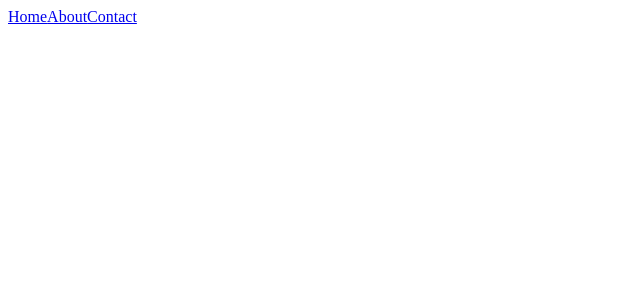
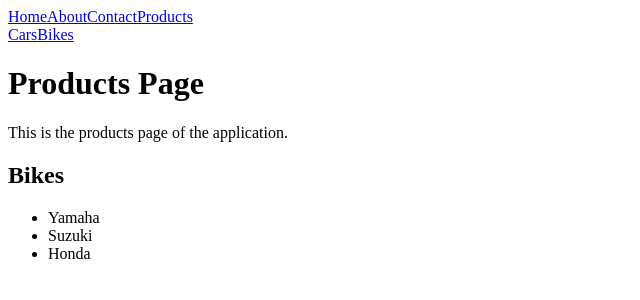
Before and after one commit to mehdi80/learninig-react-challenges, a React (Vite) app: page /products/bikes in a window 1280 px wide. Before the commit this address had no page. Shown: the top 300 px of the page, without its empty margins (0-640 px from the left). Built offline with nearby package versions, Linux system fonts and the light colour scheme.

Commit message:
nested routes

```diff
--- a/src/App.tsx
+++ b/src/App.tsx
@@ -2,6 +2,9 @@ import { BrowserRouter, Link, Route, Routes } from "react-router"
 import { Contact } from "./pages/Contact"
 import { Home } from "./pages/home"
 import { About } from "./pages/about"
+import { Products } from "./pages/Products"
+import { BikeProducts } from "./pages/Bike-products"
+import { CarProducts } from "./pages/Car-products"
 
 function App() {
   return (
@@ -10,10 +13,15 @@ function App() {
         <Link to="/">Home</Link>
         <Link to="/about">About</Link>
         <Link to="/contact">Contact</Link>
+        <Link to="/products">Products</Link>
       </nav>
 
       <Routes>
         <Route path="/" element={<Home />} />
+        <Route path="/products" element={<Products />} >
+          <Route path="cars" element={<CarProducts />} />
+          <Route path="bikes" element={<BikeProducts />} />
+        </Route>
         <Route path="/about" element={<About />} />
         <Route path="/contact" element={<Contact />} />
       </Routes>
--- /dev/null
+++ b/src/pages/Bike-products.tsx
@@ -0,0 +1,12 @@
+export function BikeProducts() {
+    return (
+        <div>
+            <h2>Bikes</h2>
+            <ul>
+                <li>Yamaha</li>
+                <li>Suzuki</li>
+                <li>Honda</li>
+            </ul>
+        </div>
+    );
+}
--- /dev/null
+++ b/src/pages/Car-products.tsx
@@ -0,0 +1,12 @@
+export function CarProducts() {
+    return (
+        <div>
+            <h2>Cars</h2>
+            <ul>
+                <li>Audi</li>
+                <li>BMW</li>
+                <li>Volvo</li>
+            </ul>
+        </div>
+    );
+}
--- /dev/null
+++ b/src/pages/Products.tsx
@@ -0,0 +1,15 @@
+import { Link, Outlet } from "react-router";
+
+export function Products() {
+  return (
+    <div>
+        <nav>
+        <Link to="cars">Cars</Link>
+        <Link to="bikes">Bikes</Link>
+      </nav>
+      <h1>Products Page</h1>
+      <p>This is the products page of the application.</p>
+      <Outlet />
+    </div>
+  );
+}
```
